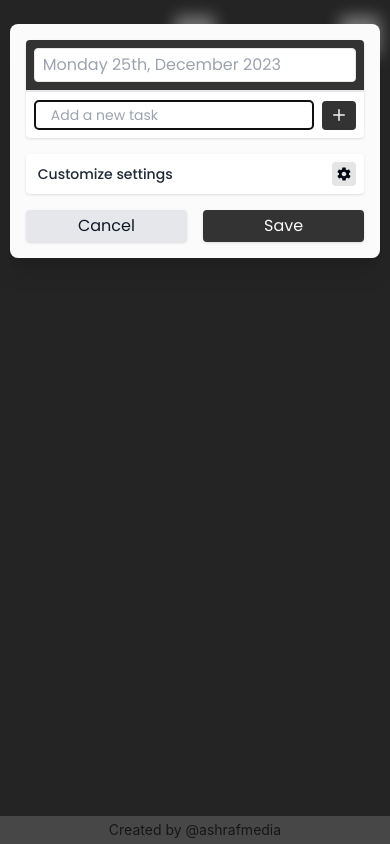
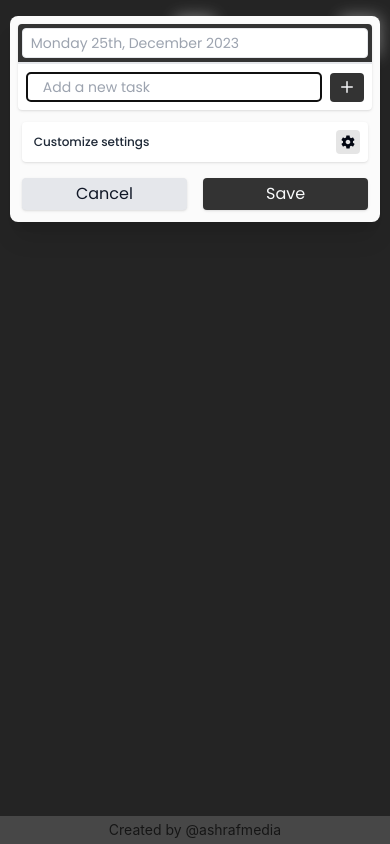
Before and after one commit to Ashrafw/excalitask-react, a React (Vite) app: page / in a window 390 px wide. Both pictures are taken after a click on the button "click hear to create your first task list". Built offline with nearby package versions, Linux system fonts and the light colour scheme; some icons are missing; a web font is replaced by a local one.

Commit message:
responsive deign

```diff
--- a/src/components/AddNewTask/AddNewSettings.tsx
+++ b/src/components/AddNewTask/AddNewSettings.tsx
@@ -18,7 +18,7 @@ const AddNewSettings = ({
   setPrefix,
 }: AddNewSettingsProps) => {
   return (
-    <div className="  pt-1 pb-2 px-2 rounded ">
+    <div className="  pt-1 pb-2 px-2 rounded max-sm:text-xs">
       <div className="   border-b  pb-2">
         <div className="  gap-2 items-center  text-xs">
           <div className=" grid grid-cols-6 gap-1">
--- a/src/components/AddNewTask/AddNewSubTask.tsx
+++ b/src/components/AddNewTask/AddNewSubTask.tsx
@@ -4,7 +4,7 @@ import { useEffect, useState } from "react";
 
 const AddNewSubTask = ({
   subTask,
-  subTaskList,
+  // subTaskList,
   setSubTaskList,
   index,
 }: {
@@ -30,16 +30,20 @@ const AddNewSubTask = ({
   };
   // console.log("subTaskList", subTaskList);
   return (
-    <div className={`flex items-center justify-start gap-2 ${index === 0 ? "mt-2" : ""}`}>
+    <div
+      className={`flex items-center justify-start gap-2 py-[1px] ${
+        index === 0 ? "mt-2" : ""
+      }`}
+    >
       <button
         onClick={() => handleDeleteSubTask(subTask.id)}
-        className=" flex items-center justify-center w-[30px] h-[26px] text-sm  text-gray-400 p-1 rounded bg-gray-200 hover:bg-gray-300 "
+        className=" flex items-center justify-center w-[30px] h-[26px] max-sm:h-[22px] text-sm  text-gray-400 p-1 rounded bg-gray-200 hover:bg-gray-300 "
       >
         <FaRegTrashAlt />
       </button>
       <input
         type="text"
-        className=" w-full rounded px-2 py-[2px] border text-sm  "
+        className=" w-full rounded px-2 py-[2px] border text-sm max-sm:text-xs "
         value={titleSubEdit}
         onChange={(e) => setTitleSubEdit(e.target.value)}
       />
--- a/src/components/AddNewTask/AddNewTask.tsx
+++ b/src/components/AddNewTask/AddNewTask.tsx
@@ -48,18 +48,18 @@ const AddNewTask = ({
 
   return (
     <div
-      className={`absolute w-full bg-black/30 h-screen z-40 top-0 left-0 flex justify-center items-start pt-16 max-sm:pt-6 blur-none`}
+      className={`absolute w-full bg-black/30 h-screen z-40 top-0 left-0 flex justify-center items-start pt-16 max-sm:pt-4  blur-none`}
     >
       <div
-        className={` ${zoomNum}  relative shadow-xl rounded-lg bg-[#fbfbfb] overflow-hidden max-w-[440px] min-w-[300px] p-2 w-[95%] ${fontStyle}`}
+        className={` ${zoomNum}  relative shadow-xl rounded-lg bg-[#fbfbfb] overflow-hidden max-w-[440px] min-w-[310px] p-2 max-sm:p-1 w-[95%] ${fontStyle}`}
       >
-        <div className={`p-2 flex flex-col `}>
+        <div className={`p-2 flex flex-col max-sm:p-1 `}>
           <div className={` bg-white rounded shadow`}>
-            <div className={`p-2  rounded-t ${theme} `}>
+            <div className={`p-2 max-[430px]:p-1   rounded-t ${theme} `}>
               {/* Task category */}
               <input
                 type="text"
-                className="w-full rounded border p-1 px-2 font-semibold placeholder:font-normal text-base "
+                className="w-full rounded border p-1 px-2 font-semibold placeholder:font-normal text-base max-sm:text-sm "
                 value={categoryEdit}
                 placeholder={`${getDateFormatStart()} `}
                 onChange={(e) => setCategoryEdit(e.target.value)}
@@ -69,7 +69,7 @@ const AddNewTask = ({
             {/* Display the entered Task */}
             {newTaskList.length > 0 ? (
               <div
-                className=" bg-gray-50 flex flex-col  text-[16px] py- px-  "
+                className=" bg-gray-50 flex flex-col text-[16px] max-sm:text-sm "
                 ref={animationTwo}
               >
                 {newTaskList?.map((task, i) => (
@@ -106,7 +106,7 @@ const AddNewTask = ({
               className=" flex justify-between items-center cursor-pointer p-1 rounded "
               onClick={() => setIsEditSettings((prev) => !prev)}
             >
-              <h1 className=" pl-1 text-sm font-medium text-gray-800">
+              <h1 className=" pl-1 text-sm font-medium text-gray-800 max-sm:text-xs">
                 Customize settings
               </h1>
               <div
@@ -136,16 +136,16 @@ const AddNewTask = ({
           </div>
 
           {/* Saving and closing */}
-          <div className=" grid grid-cols-2 items-center mt-2 rounded gap-4 w-full justify-center  text-gray-50 cursor-pointer text-sm">
+          <div className=" grid grid-cols-2 mt-2 rounded gap-4 w-full  text-gray-50 text-sm">
             <button
               onClick={() => setOpenAddTask(false)}
-              className={` bg-gray-200 min-w-[120px] shadow text-gray-900 py-1  text-base rounded flex items-center justify-center gap-2 hover:bg-gray-300 `}
+              className={` bg-gray-200 shadow text-gray-900 py-1  text-base rounded flex items-center justify-center gap-2 hover:bg-gray-300 max-sm:text-xs"`}
             >
-              <p>Cancel</p>
+              Cancel
             </button>
             <button
               onClick={handleSave}
-              className={` ${theme} min-w-[120px] shadow text-gray-50 py-1 text-base rounded flex items-center justify-center gap-2  hover:bg-opacity-50 `}
+              className={` ${theme} shadow text-gray-50 py-1 text-base rounded flex items-center justify-center gap-2  hover:bg-opacity-50 max-sm:text-xs"`}
             >
               Save
             </button>
--- a/src/components/AddNewTask/TaskItemAddSub.tsx
+++ b/src/components/AddNewTask/TaskItemAddSub.tsx
@@ -61,18 +61,18 @@ const TaskItemAddSub = ({
     }
   }, [subTaskList]);
   return (
-    <div className={`flex gap-2 items-center py-1 px-2 ${last ? "" : "border-b"}`}>
+    <div className={`flex gap-2 items-center py-[5px] px-2 ${last ? "" : "border-b"}`}>
       <div className="w-full">
         <div className="flex gap-2 items-center">
           <button
             onClick={() => handleDeleteTask(task.id)}
-            className="flex items-center justify-center w-[30px] h-[30px] text-sm  text-gray-400 p-2  rounded bg-gray-200 hover:bg-gray-300  "
+            className="flex items-center justify-center w-[30px] h-[30px] max-sm:h-[25px] text-sm  text-gray-400 p-2  rounded bg-gray-200 hover:bg-gray-300  "
           >
             <FaRegTrashAlt />
           </button>
           <input
             type="text"
-            className=" w-[100%] rounded px-2 py-[2px] border text-base"
+            className=" w-[100%] rounded px-2 py-[2px] border text-base max-sm:text-sm"
             value={titleEdit}
             onChange={(e) => setTitleEdit(e.target.value)}
           />
@@ -84,7 +84,7 @@ const TaskItemAddSub = ({
                   setOpenSubtask(true);
                   //   setDropDown((prev) => !prev);
                 }}
-                className="flex items-center justify-center w-[30px] h-[30px] text-[40px]  text-gray-400 p-[7px] rounded bg-gray-200 hover:bg-gray-300  "
+                className="flex items-center justify-center w-[30px] h-[30px] max-sm:h-[25px] text-[40px]  text-gray-400 p-[7px] rounded bg-gray-200 hover:bg-gray-300  "
               >
                 <PiTextIndentBold />
               </button>
@@ -108,7 +108,7 @@ const TaskItemAddSub = ({
                   required
                   type="text"
                   placeholder="Add a subtask"
-                  className=" border-2 py-1 px-4 w-full text-sm rounded"
+                  className=" border-2 py-1 px-4 w-full text-sm rounded max-sm:text-xs"
                   value={subTaskTitle}
                   // onFocus={onFocusSubtask}
                   onBlur={onBlurSubtask}
@@ -116,7 +116,7 @@ const TaskItemAddSub = ({
                   onChange={(e) => setSubTaskTitle(e.target.value)}
                 />
                 <button
-                  className={`  w-[40px] ${theme} text-gray-100 text-sm p-1 rounded h-[32px]  flex items-center justify-center `}
+                  className={`  w-[40px] ${theme} max-sm:h-[25px] text-gray-100 text-sm p-1 rounded h-[32px]  flex items-center justify-center `}
                 >
                   <FaPlus />
                 </button>
--- a/src/components/DisplayMainTask/DisplayTaskItem.tsx
+++ b/src/components/DisplayMainTask/DisplayTaskItem.tsx
@@ -24,8 +24,8 @@ const DisplayTaskItem = ({
   actualMainTask,
   editModeId,
   isAfter,
-  isBorder,
-}: DisplayTaskItem) => {
+}: // isBorder,
+DisplayTaskItem) => {
   const [isDropDown, setIsDropDown] = useState(true);
   const [titleEdit, setTitleEdit] = useState(task.title);
   const [subTaskTitle, setSubTaskTitle] = useState("");
```
